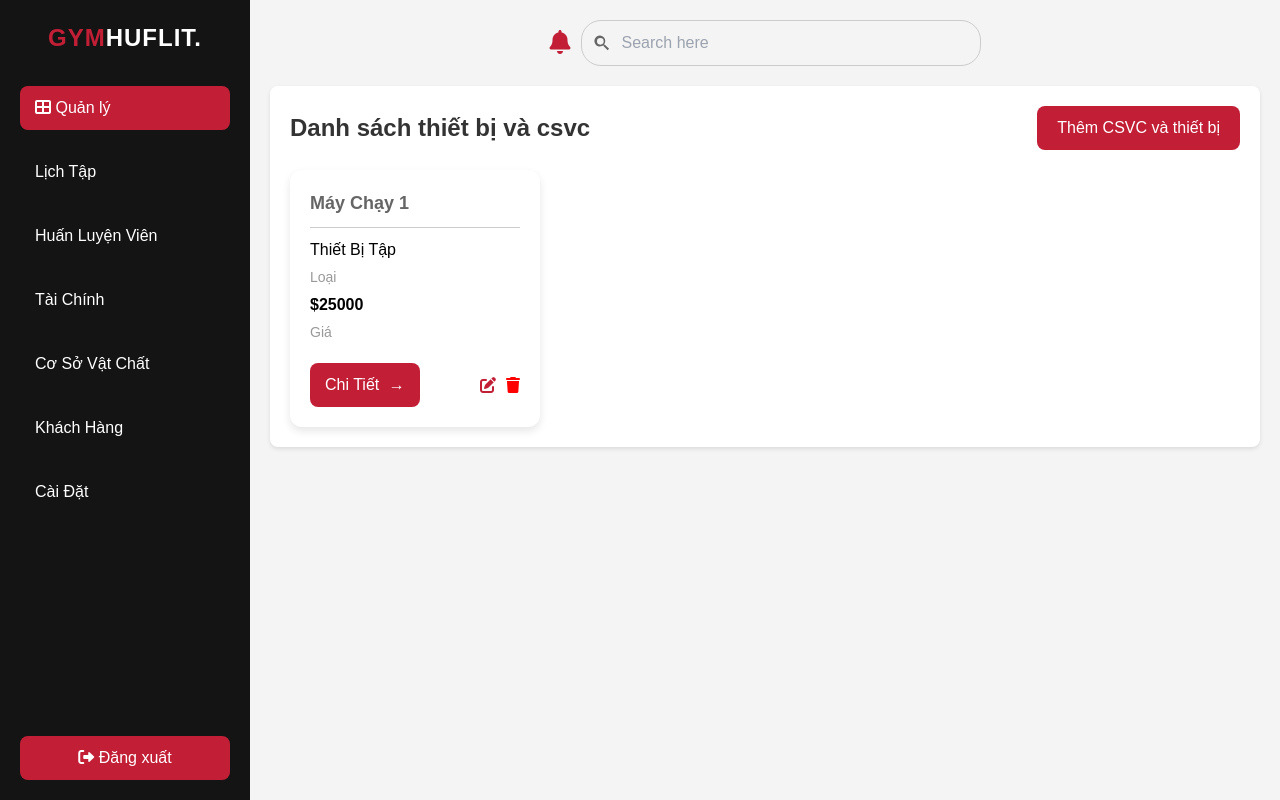
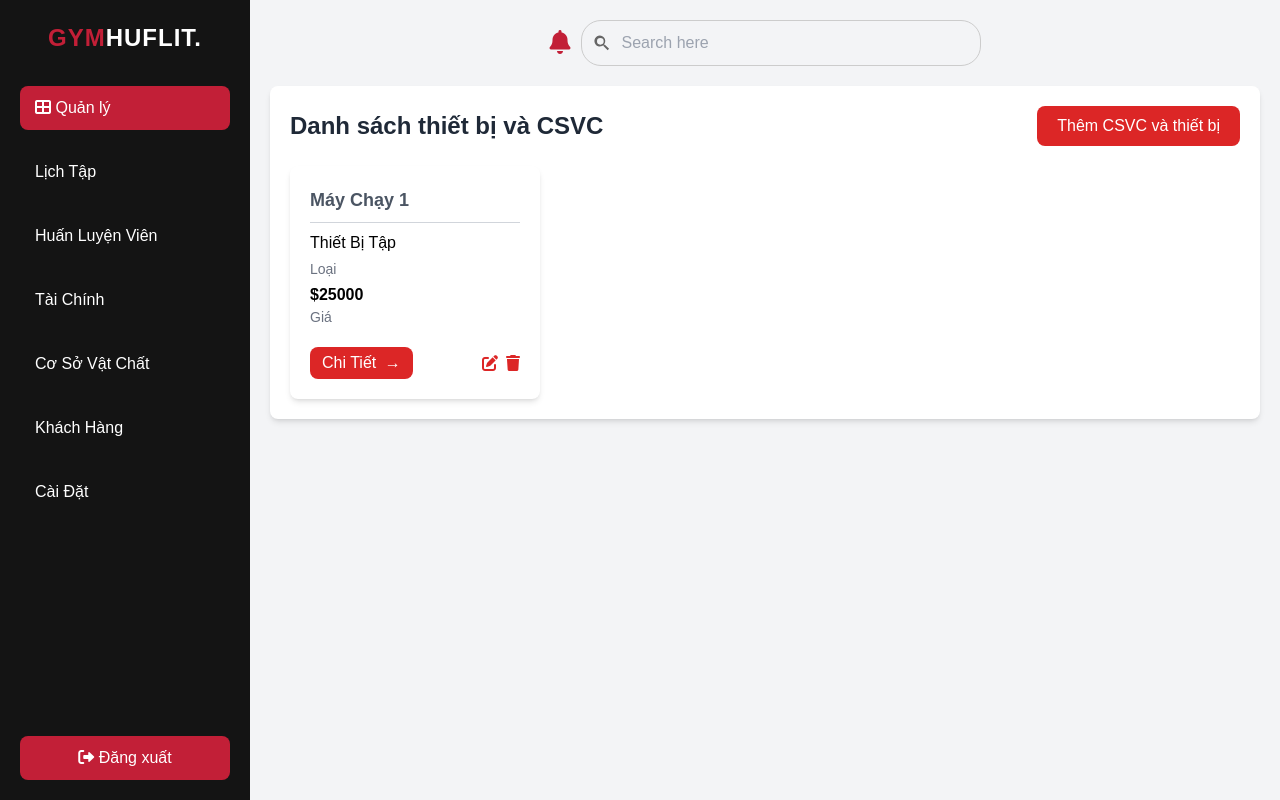
Before and after one commit to duckmahn/gym-management, a Next.js app in the folder admin-app/: page /cosovatchat in a window 1280 px wide. Built offline with nearby package versions, Linux system fonts and the light colour scheme.

Commit message:
Feature/admin site tailwindcss (#6)
* tailwindcss

```diff
--- a/admin-app/src/app/cosovatchat/page.tsx
+++ b/admin-app/src/app/cosovatchat/page.tsx
@@ -1,4 +1,3 @@
-// CSVC.tsx
 'use client';
 
 import React from 'react';
@@ -7,142 +6,43 @@ import Header from '../../components/header';
 
 export default function CSVCVaThietBi(): JSX.Element {
   return (
-    <div style={styles.container}>
+    <div className="flex h-screen bg-gray-100">
       <Sidebar active="csvc-va-thiet-bi" />
-      <main style={styles.mainContent}>
+      <main className="flex-grow p-5">
         <Header />
-        <div style={styles.content}>
-          <div style={styles.headerSection}>
-            <h2 style={styles.title}>Danh sách thiết bị và csvc</h2>
-            <button style={styles.addButton}>Thêm CSVC và thiết bị</button>
+        <div className="p-5 bg-white rounded-lg shadow-md">
+          <div className="flex justify-between items-center mb-5">
+            <h2 className="text-2xl font-semibold text-gray-800">Danh sách thiết bị và CSVC</h2>
+            <button className="px-5 py-2 bg-red-600 text-white rounded-lg">
+              Thêm CSVC và thiết bị
+            </button>
           </div>
-          <div style={styles.cardContainer}>
-            <div style={styles.card}>
-              <h3 style={styles.cardTitle}>Máy Chạy 1</h3>
-              <hr style={styles.divider} />
-              <div style={styles.cardDetails}>
-                <p style={styles.detailText}>Thiết Bị Tập</p>
-                <p style={styles.detailTextGray}>Loại</p>
-                <p style={styles.detailText}><strong>$25000</strong></p>
-                <p style={styles.detailTextGray}>Giá</p>
+          <div className="flex gap-5">
+            <div className="bg-white p-5 rounded-lg shadow-md text-left min-w-[250px]">
+              <h3 className="text-lg font-semibold text-gray-600 mb-2">Máy Chạy 1</h3>
+              <hr className="border-t border-gray-300 my-2" />
+              <div className="mb-5">
+                <p className="text-base text-black mb-1">Thiết Bị Tập</p>
+                <p className="text-sm text-gray-500 mb-1">Loại</p>
+                <p className="text-base text-black">
+                  <strong>$25000</strong>
+                </p>
+                <p className="text-sm text-gray-500">Giá</p>
               </div>
-              <div style={styles.cardActions}>
-                <button style={styles.detailButton}>
-                  Chi Tiết <span style={styles.arrow}>→</span>
+              <div className="flex justify-between items-center">
+                <button className="px-3 py-1 bg-red-600 text-white rounded-lg">
+                  Chi Tiết <span className="ml-1 text-base">→</span>
                 </button>
-                <div style={styles.iconGroup}>
-                  <i className="fas fa-edit" style={styles.iconEdit}></i>
-                  <i className="fas fa-trash" style={styles.iconDelete}></i>
+                <div className="flex items-center">
+                  <i className="fas fa-edit text-red-600 cursor-pointer mr-2"></i>
+                  <i className="fas fa-trash text-red-600 cursor-pointer"></i>
                 </div>
               </div>
             </div>
-            {/* More cards can be added here */}
+
           </div>
         </div>
       </main>
     </div>
   );
 }
-
-const styles: { [key: string]: React.CSSProperties } = {
-  container: {
-    display: 'flex',
-    height: '100vh',
-    backgroundColor: '#f4f4f4',
-  },
-  mainContent: {
-    flexGrow: 1,
-    padding: '20px',
-  },
-  content: {
-    padding: '20px',
-    backgroundColor: 'white',
-    borderRadius: '8px',
-    boxShadow: '0 2px 4px rgba(0, 0, 0, 0.1)',
-  },
-  headerSection: {
-    display: 'flex',
-    justifyContent: 'space-between',
-    alignItems: 'center',
-    marginBottom: '20px',
-  },
-  title: {
-    fontSize: '24px',
-    fontWeight: '600',
-    color: '#333',
-  },
-  addButton: {
-    padding: '10px 20px',
-    backgroundColor: '#c21f37',
-    color: '#fff',
-    border: 'none',
-    borderRadius: '8px',
-    cursor: 'pointer',
-  },
-  cardContainer: {
-    display: 'flex',
-    gap: '20px',
-  },
-  card: {
-    backgroundColor: '#fff',
-    padding: '20px',
-    borderRadius: '12px',
-    boxShadow: '0 4px 8px rgba(0, 0, 0, 0.1)',
-    textAlign: 'left',
-    minWidth: '250px',
-  },
-  cardTitle: {
-    fontSize: '18px',
-    fontWeight: '600',
-    marginBottom: '10px',
-    color: '#666',
-  },
-  divider: {
-    border: 'none',
-    borderTop: '1px solid #ccc',
-    margin: '10px 0',
-  },
-  cardDetails: {
-    marginBottom: '20px',
-  },
-  detailText: {
-    fontSize: '16px',
-    color: '#000',
-    margin: '5px 0',
-  },
-  detailTextGray: {
-    fontSize: '14px',
-    color: '#999',
-    marginBottom: '5px',
-  },
-  cardActions: {
-    display: 'flex',
-    justifyContent: 'space-between',
-    alignItems: 'center',
-  },
-  detailButton: {
-    padding: '10px 15px',
-    backgroundColor: '#c21f37',
-    color: '#fff',
-    border: 'none',
-    borderRadius: '8px',
-    cursor: 'pointer',
-  },
-  arrow: {
-    marginLeft: '5px',
-    fontSize: '16px',
-  },
-  iconGroup: {
-    display: 'flex',
-    alignItems: 'center',
-  },
-  iconEdit: {
-    color: '#c21f37',
-    cursor: 'pointer',
-    marginRight: '10px',
-  },
-  iconDelete: {
-    color: 'red',
-    cursor: 'pointer',
-  },
-};
--- a/admin-app/src/app/dashboard/page.tsx
+++ b/admin-app/src/app/dashboard/page.tsx
@@ -2,41 +2,19 @@
 'use client';
 
 import React from 'react';
-import Sidebar from '../../components/sidebar';
-import Header from '../../components/header';
+import Sidebar from '@/components/sidebar';
+import Header from '@/components/header';
 
 export default function dashboard(): JSX.Element {
   return (
-    <div style={styles.container}>
+    <div className="flex h-screen bg-gray-100">
       <Sidebar active="dashboard" />
-      <main style={styles.mainContent}>
+      <main className="flex-grow p-5">
         <Header />
-        <div style={styles.content}>
-          <h1 style={{ textAlign: 'center' }}>Chào mừng đến với Dashboard!</h1>
+        <div className="p-5 bg-white rounded-lg shadow-md h-full flex justify-center items-center">
+          <h1 className="text-center">Chào mừng đến với Dashboard!</h1>
         </div>
       </main>
     </div>
   );
 }
-
-const styles: { [key: string]: React.CSSProperties } = {
-  container: {
-    display: 'flex',
-    height: '100vh',
-    backgroundColor: '#f4f4f4',
-  },
-  mainContent: {
-    flexGrow: 1,
-    padding: '20px',
-  },
-  content: {
-    padding: '20px',
-    backgroundColor: 'white',
-    borderRadius: '8px',
-    boxShadow: '0 2px 4px rgba(0, 0, 0, 0.1)',
-    height: '100%',
-    display: 'flex',
-    justifyContent: 'center',
-    alignItems: 'center',
-  },
-};
--- a/admin-app/src/app/huanluyenvien/page.tsx
+++ b/admin-app/src/app/huanluyenvien/page.tsx
@@ -1,4 +1,3 @@
-// HuanLuyenVien.tsx
 'use client';
 
 import React from 'react';
@@ -7,41 +6,43 @@ import Header from '../../components/header';
 
 export default function HuanLuyenVien(): JSX.Element {
   return (
-    <div style={styles.container}>
+    <div className="flex h-screen bg-gray-100">
       <Sidebar active="huan-luyen-vien" />
-      <main style={styles.mainContent}>
+      <main className="flex-grow p-5">
         <Header />
-        <div style={styles.content}>
-          <div style={styles.headerSection}>
-            <h2 style={styles.title}>Danh sách HLV</h2>
-            <button style={styles.addButton}>Thêm huấn luyện viên</button>
+        <div className="p-5 bg-white rounded-lg shadow-md">
+          <div className="flex justify-between items-center mb-5">
+            <h2 className="text-2xl font-semibold text-gray-800">Danh sách HLV</h2>
+            <button className="px-5 py-2 bg-red-600 text-white rounded-lg">
+              Thêm huấn luyện viên
+            </button>
           </div>
-          <table style={styles.table}>
+          <table className="w-full border-collapse">
             <thead>
-              <tr style={styles.tableHeader}>
-                <th style={styles.headerText}>Tên</th>
-                <th style={styles.headerText}>Email</th>
-                <th style={styles.headerText}>SDT</th>
-                <th style={styles.headerText}>Mã HLV</th>
-                <th style={styles.headerText}>Ngày gia nhập</th>
+              <tr className="bg-gray-100 text-left border-b">
+                <th className="text-red-600 font-semibold">Tên</th>
+                <th className="text-red-600 font-semibold">Email</th>
+                <th className="text-red-600 font-semibold">SDT</th>
+                <th className="text-red-600 font-semibold">Mã HLV</th>
+                <th className="text-red-600 font-semibold">Ngày gia nhập</th>
               </tr>
             </thead>
             <tbody>
-              <tr style={styles.row}>
-                <td style={styles.nameCell}>
-                  <i className="fas fa-user-circle" style={styles.iconAvatar}></i>
+              <tr className="border-b">
+                <td className="flex items-center text-gray-800">
+                  <i className="fas fa-user-circle text-gray-500 text-3xl mr-2"></i>
                   A
                 </td>
-                <td style={styles.tableText}>A@gmail.com</td>
-                <td style={styles.tableText}>41234123541</td>
-                <td style={styles.tableText}>1234567305477760</td>
-                <td style={styles.tableText}>08/10/2024</td>
-                <td style={styles.actionsCell}>
-                  <i className="fas fa-edit" style={styles.iconEdit}></i>
-                  <i className="fas fa-trash" style={styles.iconDelete}></i>
+                <td className="text-gray-800">A@gmail.com</td>
+                <td className="text-gray-800">41234123541</td>
+                <td className="text-gray-800">1234567305477760</td>
+                <td className="text-gray-800">08/10/2024</td>
+                <td className="flex gap-2">
+                  <i className="fas fa-edit text-red-600 cursor-pointer"></i>
+                  <i className="fas fa-trash text-red-600 cursor-pointer"></i>
                 </td>
               </tr>
-              {/* Add more rows as needed */}
+
             </tbody>
           </table>
         </div>
@@ -49,81 +50,3 @@ export default function HuanLuyenVien(): JSX.Element {
     </div>
   );
 }
-
-const styles: { [key: string]: React.CSSProperties } = {
-  container: {
-    display: 'flex',
-    height: '100vh',
-    backgroundColor: '#f4f4f4',
-  },
-  mainContent: {
-    flexGrow: 1,
-    padding: '20px',
-  },
-  content: {
-    padding: '20px',
-    backgroundColor: 'white',
-    borderRadius: '8px',
-    boxShadow: '0 2px 4px rgba(0, 0, 0, 0.1)',
-  },
-  headerSection: {
-    display: 'flex',
-    justifyContent: 'space-between',
-    alignItems: 'center',
-    marginBottom: '20px',
-  },
-  title: {
-    fontSize: '24px',
-    fontWeight: 600,
-    color: '#333',
-  },
-  addButton: {
-    padding: '10px 20px',
-    backgroundColor: '#c21f37',
-    color: '#fff',
-    border: 'none',
-    borderRadius: '8px',
-    cursor: 'pointer',
-  },
-  table: {
-    width: '100%',
-    borderCollapse: 'collapse',
-  },
-  tableHeader: {
-    backgroundColor: '#f4f4f4',
-    textAlign: 'left',
-    borderBottom: '1px solid #ccc',
-  },
-  headerText: {
-    color: '#c21f37',
-    fontWeight: 600,
-  },
-  row: {
-    borderBottom: '1px solid #ccc',
-  },
-  nameCell: {
-    display: 'flex',
-    alignItems: 'center',
-    color: '#333',
-  },
-  iconAvatar: {
-    fontSize: '40px',
-    color: '#666',
-    marginRight: '10px',
-  },
-  tableText: {
-    color: '#333',
-  },
-  actionsCell: {
-    display: 'flex',
-    gap: '10px',
-  },
-  iconEdit: {
-    color: '#c21f37',
-    cursor: 'pointer',
-  },
-  iconDelete: {
-    color: 'red',
-    cursor: 'pointer',
-  },
-};
--- a/admin-app/src/app/page.tsx
+++ b/admin-app/src/app/page.tsx
@@ -7,36 +7,14 @@ import Header from '@/components/header';
 
 export default function dashboard(): JSX.Element {
   return (
-    <div style={styles.container}>
+    <div className="flex h-screen bg-gray-100">
       <Sidebar active="dashboard" />
-      <main style={styles.mainContent}>
+      <main className="flex-grow p-5">
         <Header />
-        <div style={styles.content}>
-          <h1 style={{ textAlign: 'center' }}>Chào mừng đến với Dashboard!</h1>
+        <div className="p-5 bg-white rounded-lg shadow-md h-full flex justify-center items-center">
+          <h1 className="text-center">Chào mừng đến với Dashboard!</h1>
         </div>
       </main>
     </div>
   );
 }
-
-const styles: { [key: string]: React.CSSProperties } = {
-  container: {
-    display: 'flex',
-    height: '100vh',
-    backgroundColor: '#f4f4f4',
-  },
-  mainContent: {
-    flexGrow: 1,
-    padding: '20px',
-  },
-  content: {
-    padding: '20px',
-    backgroundColor: 'white',
-    borderRadius: '8px',
-    boxShadow: '0 2px 4px rgba(0, 0, 0, 0.1)',
-    height: '100%',
-    display: 'flex',
-    justifyContent: 'center',
-    alignItems: 'center',
-  },
-};
```
